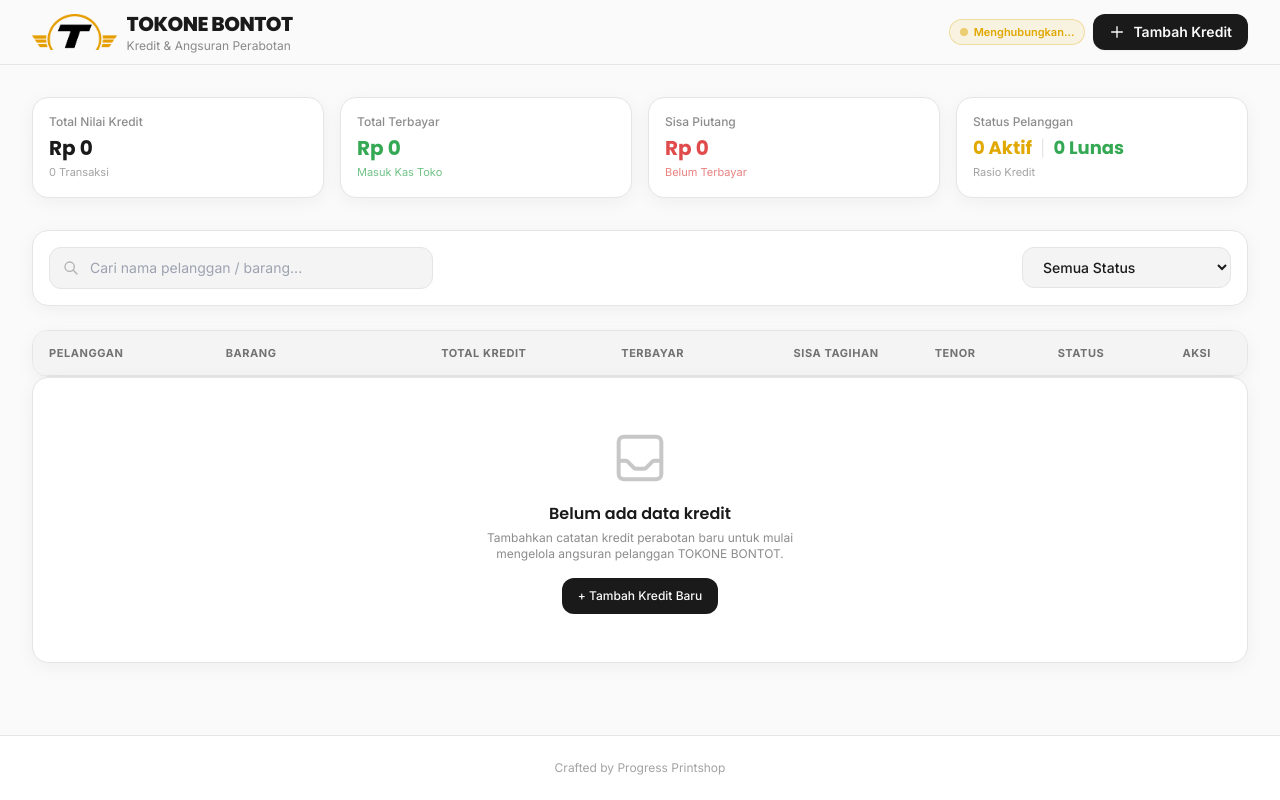
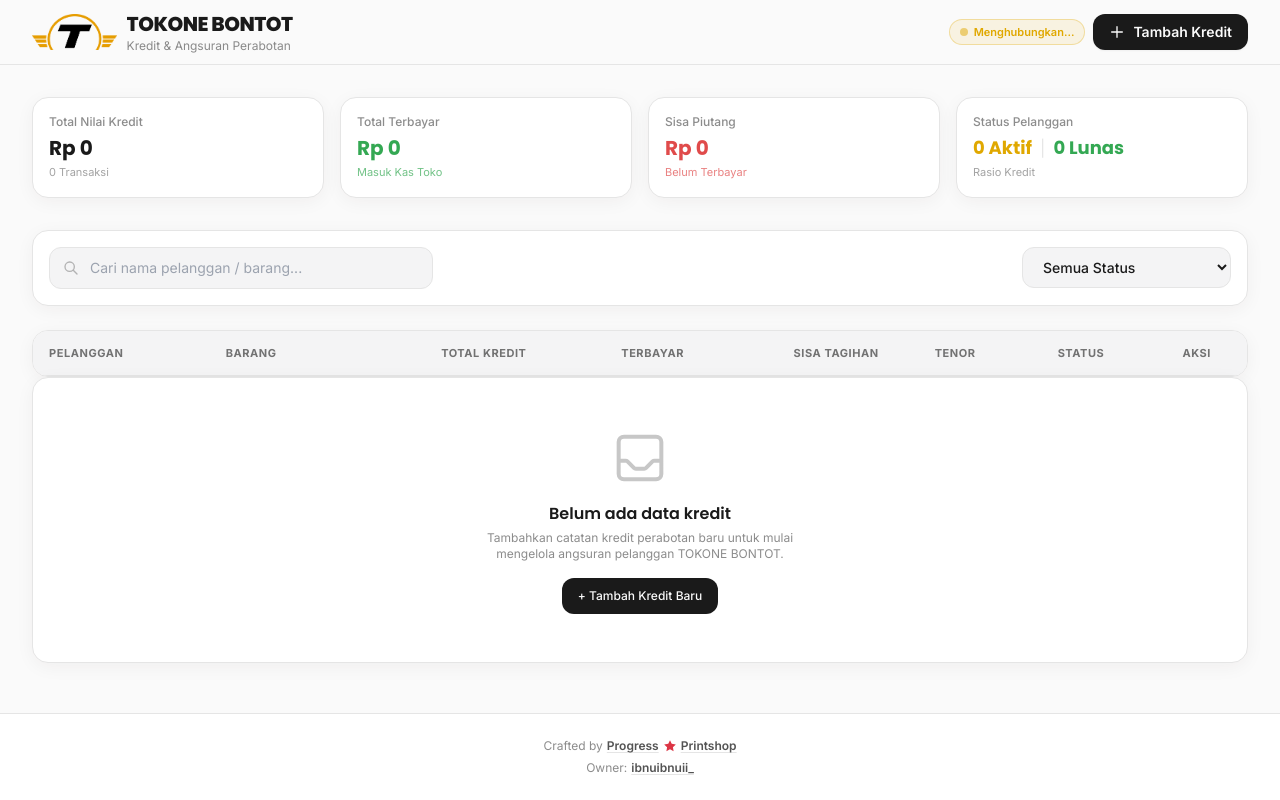
Before and after one commit to dannypratama/tokone-bontot, a plain HTML site: page deploy/index.html in a window 1280 px wide. Drawn offline with nearby package versions, Linux system fonts and the light colour scheme; no server answers.

Commit message:
Add owner and Instagram links with #dc3545 star in footer

```diff
--- a/deploy/index.html
+++ b/deploy/index.html
@@ -301,8 +301,27 @@
   </button>
 
   <!-- FOOTER -->
-  <footer class="bg-brand-card text-brand-dark/40 py-6 border-t border-brand-border text-center text-xs">
-    <p>Crafted by Progress Printshop</p>
+  <footer class="bg-brand-card text-brand-dark/50 py-6 px-4 border-t border-brand-border text-center text-xs">
+    <div class="max-w-7xl mx-auto flex flex-col items-center justify-center gap-1.5">
+      <p class="inline-flex flex-wrap items-center justify-center gap-1">
+        <span>Crafted by</span>
+        <a href="https://www.instagram.com/progressprintshop/" target="_blank" rel="noopener noreferrer"
+          class="inline-flex items-center gap-1 font-semibold text-brand-dark/75 hover:text-brand-dark underline decoration-brand-border hover:decoration-brand-dark underline-offset-2 transition">
+          <span>Progress</span>
+          <svg class="w-3.5 h-3.5 shrink-0" viewBox="0 0 24 24" fill="#dc3545" aria-hidden="true">
+            <path d="M12 2l2.92 6.26L22 9.27l-5 4.87 1.18 6.88L12 17.77l-6.18 3.25L7 14.14 2 9.27l7.08-1.01L12 2z"/>
+          </svg>
+          <span>Printshop</span>
+        </a>
+      </p>
+      <p class="inline-flex flex-wrap items-center justify-center gap-1">
+        <span>Owner:</span>
+        <a href="https://www.instagram.com/ibnuibnuii_/" target="_blank" rel="noopener noreferrer"
+          class="font-semibold text-brand-dark/75 hover:text-brand-dark underline decoration-brand-border hover:decoration-brand-dark underline-offset-2 transition">
+          ibnuibnuii_
+        </a>
+      </p>
+    </div>
   </footer>
 
   <!-- MODAL 1: FORM TAMBAH KREDIT BARU -->
--- a/deploy/sw.js
+++ b/deploy/sw.js
@@ -1,5 +1,5 @@
 /* Service Worker - TOKONE BONTOT (Crafted by Progress Printshop) */
-const CACHE = 'tokobontot-v3';
+const CACHE = 'tokobontot-v4';
 const ASSETS = [
   './',
   './index.html',
```
Also changed, not shown: toko-bontot.html (+21 -2 lines).
